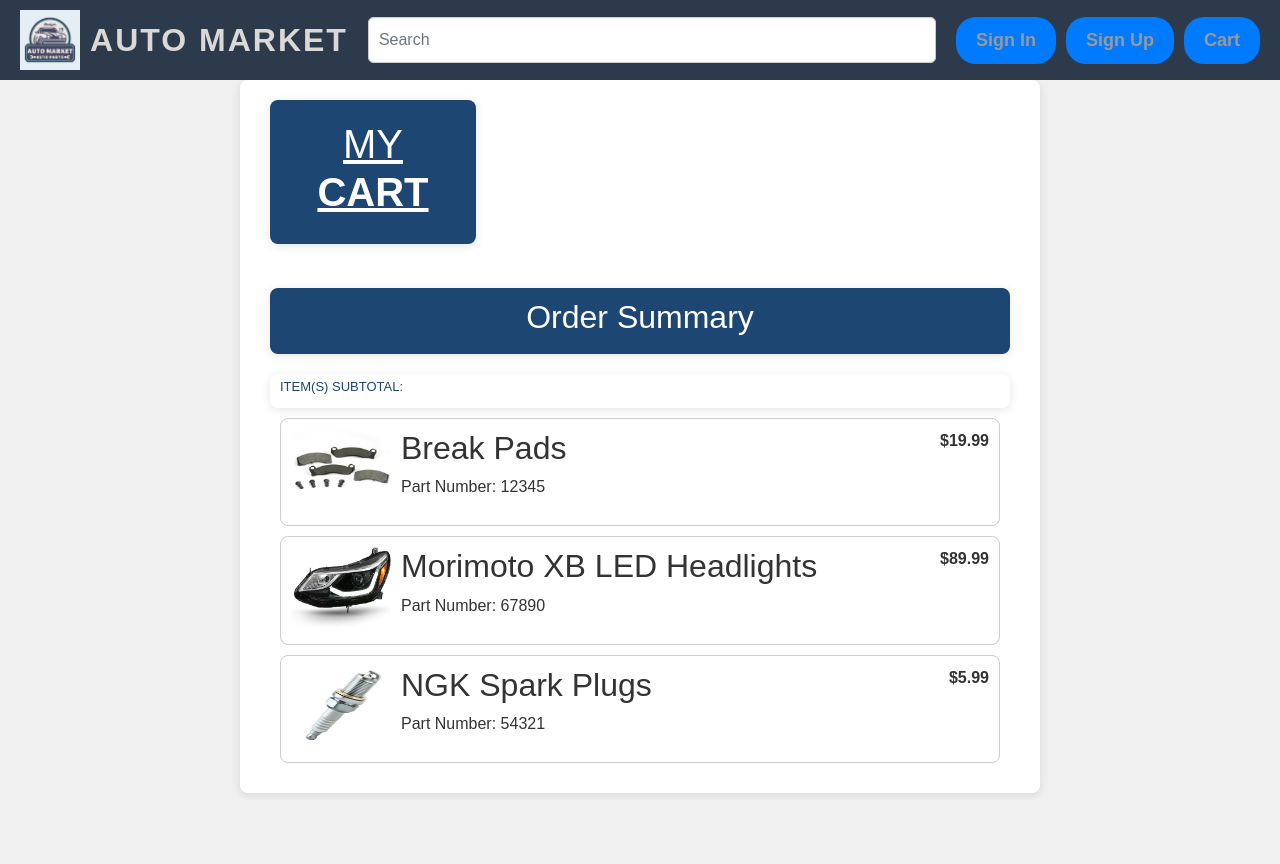
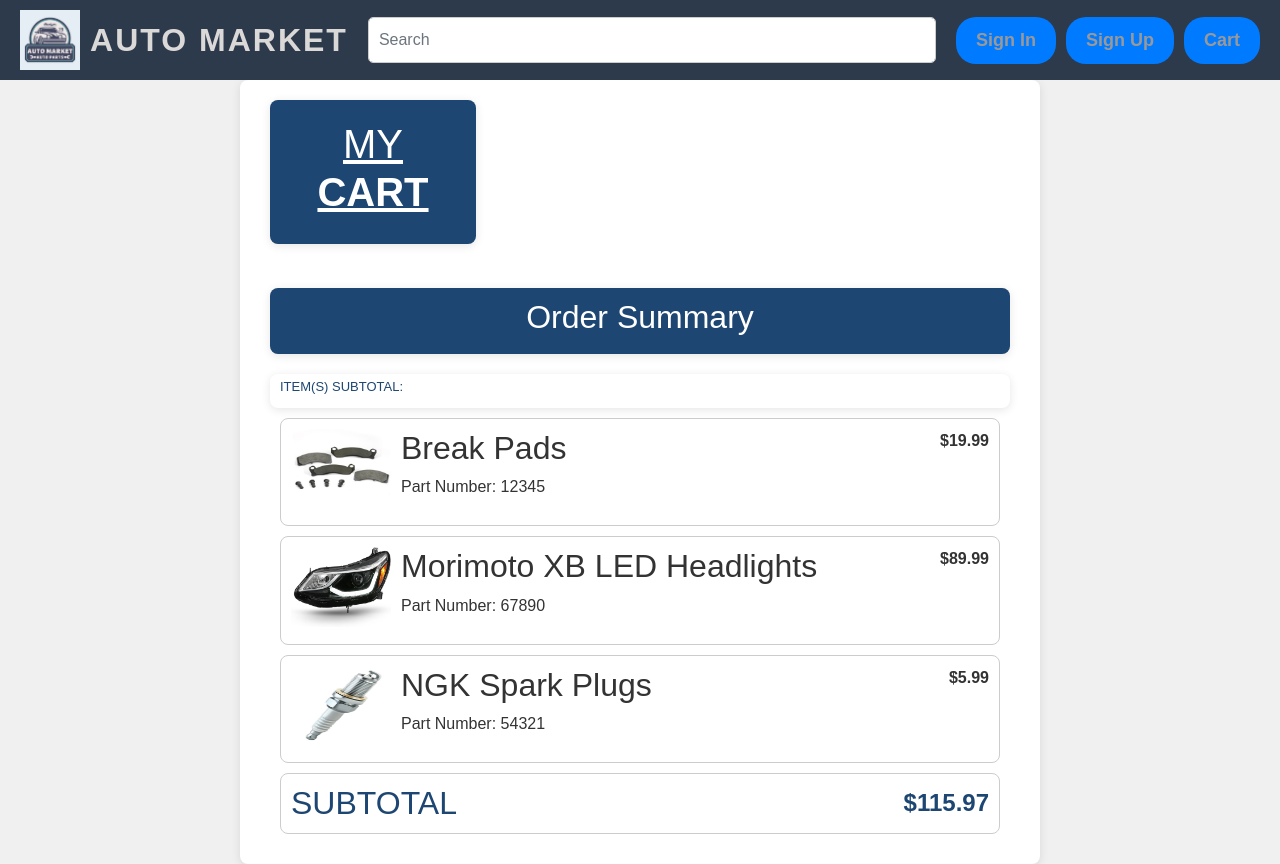
Before and after one commit to WSU-4110/AutoMarket, a React (Create React App) app in the folder firebase-react-app/: page /cart in a window 1280 px wide. Before the commit the page ends 800 px from the top, so only its background shows below. Built offline with nearby package versions, Linux system fonts and the light colour scheme; no server answers; a small style sheet from the web is missing; the HTML template or start-up script is replaced by a standard one.

Commit message:
Added a subtotal box. Also sums the prices.

```diff
--- a/firebase-react-app/src/pages/CartPage.css
+++ b/firebase-react-app/src/pages/CartPage.css
@@ -78,3 +78,20 @@
   width: 100%;
   margin-top: 20px;
 }
+.subtotal-box {
+  color:#1d4672;
+  display: flex;
+  justify-content: space-between;
+  align-items: center;
+  margin: 10px;
+  padding: 10px;
+  border: 1px solid #ccc;
+  border-radius: 8px;
+}
+.subtotal-box h2 {
+  margin: 0;
+}
+.subtotal-total {
+  font-size: 1.5em; /* Adjust the font size as needed */
+  font-weight: bold;
+}
--- a/firebase-react-app/src/pages/CartPage.js
+++ b/firebase-react-app/src/pages/CartPage.js
@@ -1,4 +1,4 @@
-import React from 'react';
+import React, { useState, useEffect } from 'react';
 import Header from './../Header';
 import './CartPage.css';
 import homeBreakPadsImage from '../images/homeBreakPadsImage.jpg';
@@ -6,6 +6,22 @@ import homeHeadlightImage from '../images/homeHeadlightImage.jpg';
 import homeSparkImage from '../images/homeSparkImage.jpg';
 
 function CartPage() {
+  // Define the product data with prices
+  const products = [
+    { name: 'Break Pads', price: 19.99 },
+    { name: 'Morimoto XB LED Headlights', price: 89.99 },
+    { name: 'NGK Spark Plugs', price: 5.99 },
+  ];
+
+  // State to hold the subtotal
+  const [subtotal, setSubtotal] = useState(0);
+
+   // Calculate the subtotal when the component mounts or when products change
+   useEffect(() => {
+    const total = products.reduce((acc, product) => acc + product.price, 0);
+    setSubtotal(total);
+  }, [products]);
+
   return (
     <>
       <Header />
@@ -77,6 +93,10 @@ function CartPage() {
               $5.99 {/* Replace this with the actual price */}
             </div>
           </div>
+          <div className="subtotal-box">
+            <h2>SUBTOTAL</h2>
+            <div className="subtotal-total">${subtotal.toFixed(2)}</div>
+          </div>
         </div>
       </div>
     </>
```
